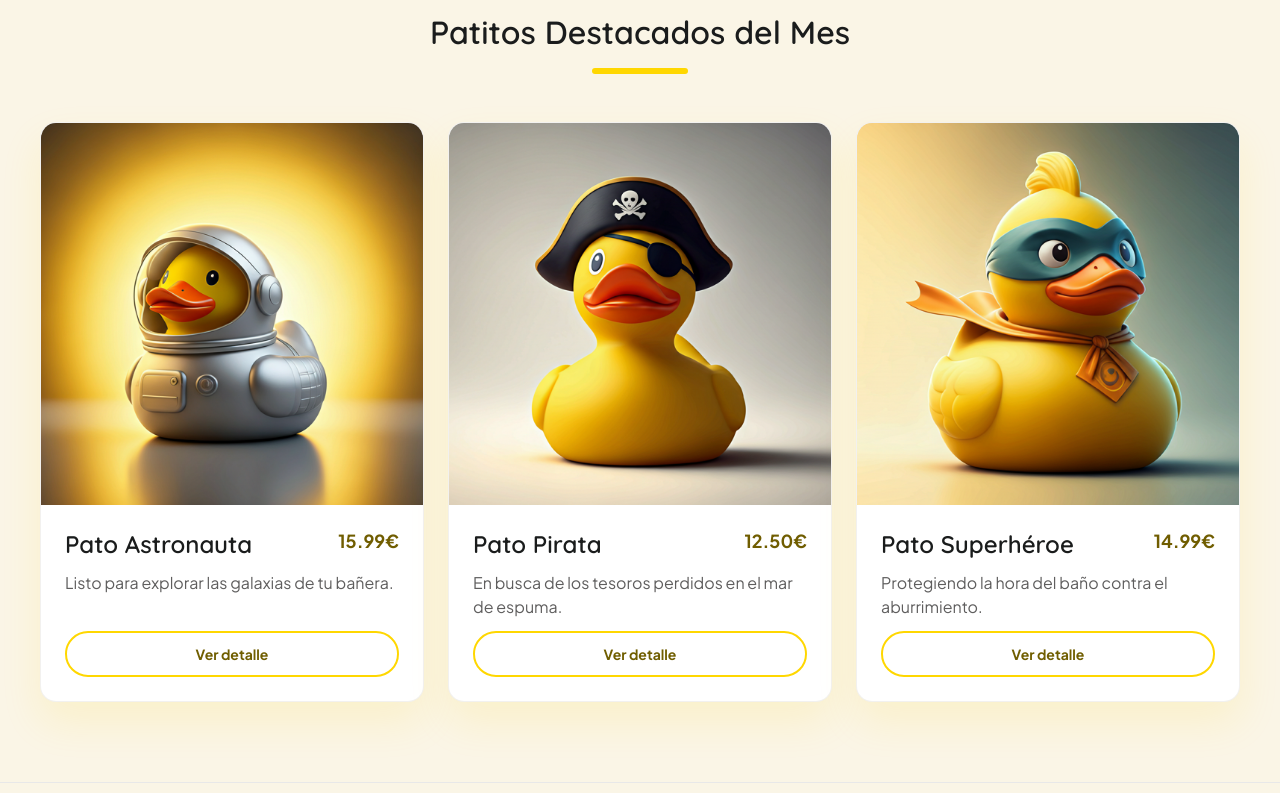
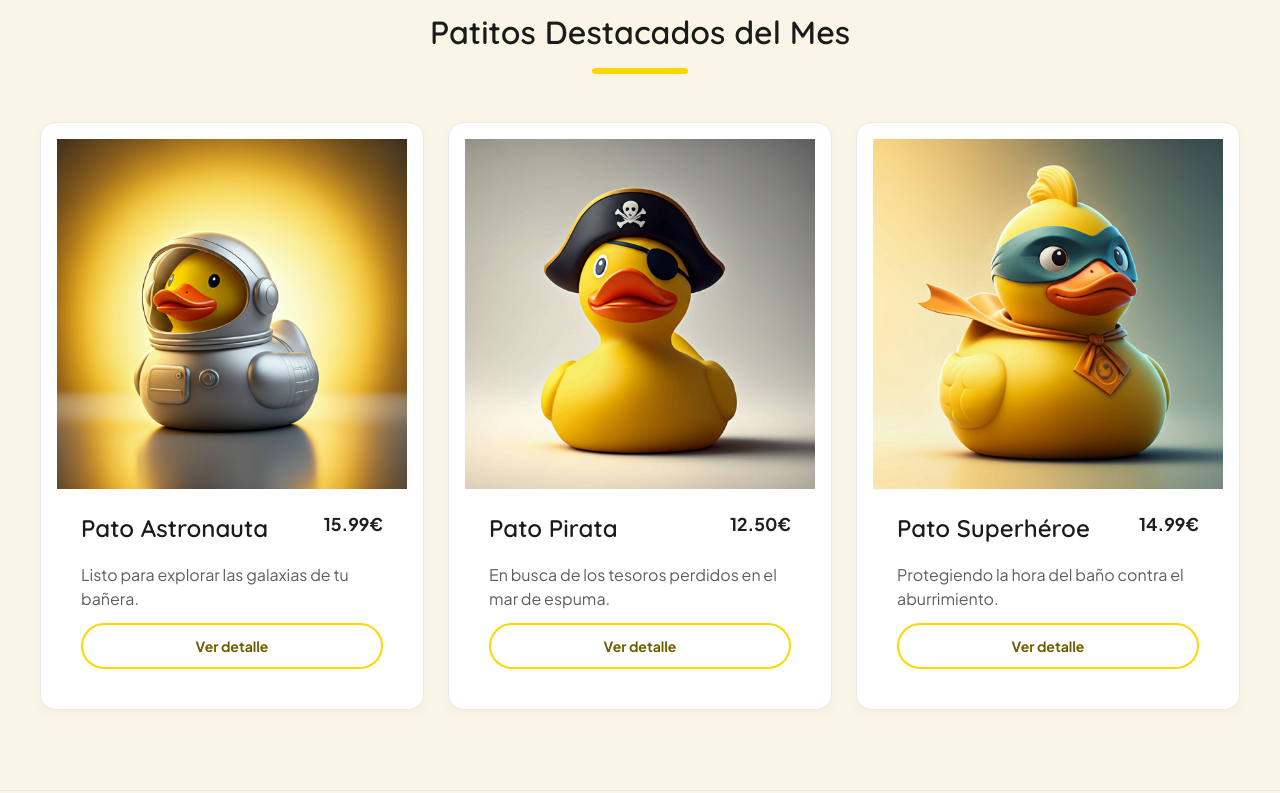
Before and after one commit to FactoriaF5-Asturias/project-p5-digital-academy-team1-duckstore, a plain HTML site: page index.html in a window 1280 px wide. Shown: the part 1390-2183 px from the top of the page. Drawn offline with Linux system fonts and the light colour scheme.

Commit message:
feat: complete catalog 3x2 grid structure and update styles

```diff
--- a/css/style.css
+++ b/css/style.css
@@ -6,3 +6,5 @@
 @import url('pages/homepage/featured.css');
 @import url('pages/contacto.css');
 @import url('footer.css');
+@import url('pages/catalogo/cards.css');
+@import url('pages/catalogo/filtros.css');
```
Also changed, not shown: README.md.
